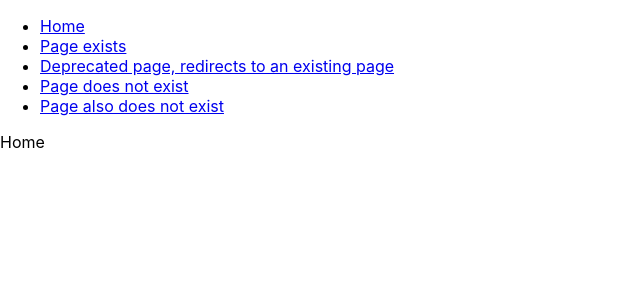
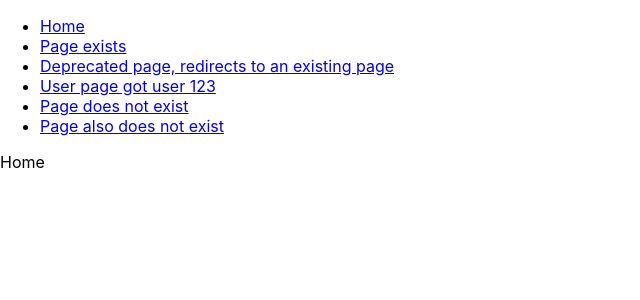
Before and after one commit to rrazong/react-router-app, a React (Create React App) app: page / in a window 1280 px wide. Shown: the top 300 px of the page, without its empty margins (0-640 px from the left). Built offline with nearby package versions, Linux system fonts and the light colour scheme.

Commit message:
Ambiguous match solved with Switch

```diff
--- a/src/App.js
+++ b/src/App.js
@@ -10,6 +10,7 @@ class App extends Component {
             <li><Link to='/'>Home</Link></li>
             <li><Link to='/page-exists'>Page exists</Link></li>
             <li><Link to='/deprecated-page'>Deprecated page, redirects to an existing page</Link></li>
+            <li><Link to='/user/123'>User page got user 123</Link></li>
             <li><Link to='/page-does-not-exist'>Page does not exist</Link></li>
             <li><Link to='/also/does/not/exist'>Page also does not exist</Link></li>
           </ul>
@@ -17,6 +18,7 @@ class App extends Component {
           <Switch>
             <Route exact path='/' component={Home}/>
             <Route path='/page-exists' component={PageExists}/>
+            <Route path='/user/:userId' component={User}/>
             <Redirect from='/deprecated-page' to='/page-exists'/>
             <Route component={PageNotFound}/>
           </Switch>
@@ -28,7 +30,7 @@ class App extends Component {
 
 const Home = () => (<div>Home</div>);
 const PageExists = () => (<div>Page OK</div>);
-// const PageNotFound = (props) => console.log(props) || (<div>Page Not Found: {props.location.pathname}</div>);
+const User = (props) => (<div>User Page - id {props.match.params.userId}</div>);
 
 class PageNotFound extends Component {
   render() {
```
